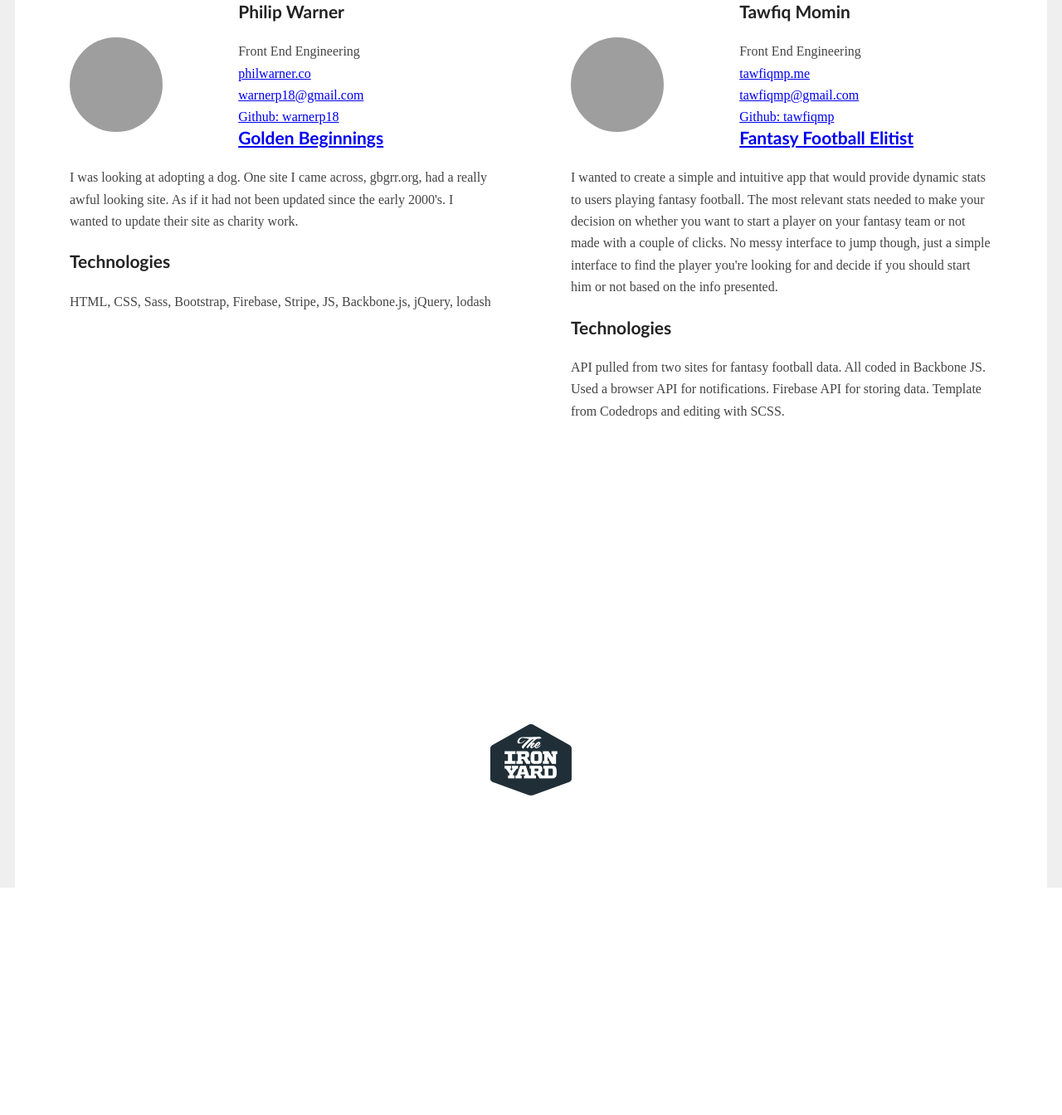
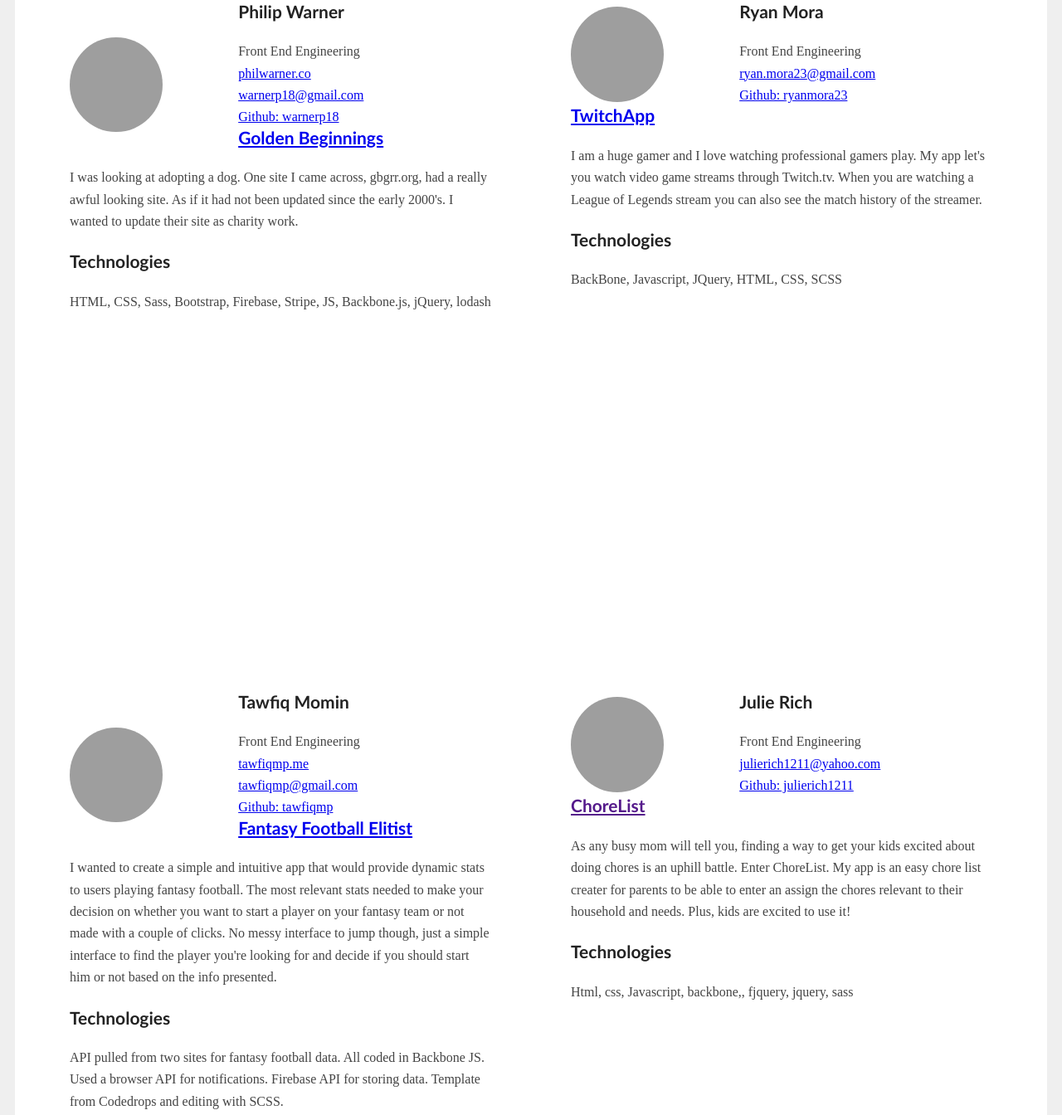
Before and after one commit to dorton/TheIronYardDemoDay.com, a website: page c/houston/sept2014.html in a window 1280 px wide. Shown: the part 7544-8888 px from the top of the page at 83% size. Before the commit the page ends 8614 px from the top, so only its background shows below. Drawn offline with Linux system fonts and the light colour scheme; grey boxes are pictures that could not be loaded.

Commit message:
coolbeans

```diff
--- a/c/houston/sept2014.html
+++ b/c/houston/sept2014.html
@@ -476,10 +476,10 @@
 
         </div>
 
-        <!--  <div class="project vslide">
+         <div class="project vslide">
         <div class="table">
                 <div>
-                    <span style="background-image: url(./images/student_photos/ryan.jpg)">
+                    <span style="background-image: url(https://s3.amazonaws.com/uploads.hipchat.com/31349/1239079/qKkpFf1bkI5xA5T/Screen%20Shot%202014-12-11%20at%2011.45.05%20AM.png)">
                 </div>
                 <div>
                     <h5>Ryan Mora </h5>
@@ -491,11 +491,11 @@
                 </div>
             </div>
             <h5><a href="http://ryanmora23.github.io/TwitchApp" target="_Blank">TwitchApp</a></h5>
-            <p>I wanted to be able to see the match history/ statistics of a player while watching him play.</p>
+            <p>I am a huge gamer and I love watching professional gamers play. My app let's you watch video game streams through Twitch.tv. When you are watching a League of Legends stream you can also see the match history of the streamer.</p>
             <h5>Technologies</h5>
             <p>BackBone, Javascript, JQuery, HTML, CSS, SCSS</p>
 
-        </div> -->
+        </div>
 
         <div class="project vslide">
             <div class="table">
@@ -523,7 +523,7 @@
         </div>
 
 
-        <!-- <div class="project vslide">
+        <div class="project vslide">
         <div class="table">
                 <div>
                     <span style="background-image: url(https://trello-avatars.s3.amazonaws.com/9a917bcb5f94f8afd4eb2a91314eecb8/original.png)">
@@ -537,12 +537,12 @@
                     </p>
                 </div>
             </div>
-            <h5>SortaCloud</h5>
-            <p>SortaCloud is a web application for anyone who has photos across multiple cloud services. Logging in to many different accounts just to find a particular photo can be a hassle. SortaCloud is a place you can view all your photos across all cloud services, rather than just one. Once logged in you are able to connect each cloud service. Currently, SortaCloud support Facebook, Dropbox and Flickr. The future will allow for additional services and the ability to create/share galleries.</p>
+            <h5><a href="" target="_Blank">ChoreList</a></h5>
+            <p>As any busy mom will tell you, finding a way to get your kids excited about doing chores is an uphill battle. Enter ChoreList. My app is an easy chore list creater for parents to be able to enter an assign the chores relevant to their household and needs. Plus, kids are excited to use it! </p>
             <h5>Technologies</h5>
-            <p>Bourbon/Neat/Bitters for styling, Javascript, jQuery, HTML/CSS, SASS/SCSS, Ruby, Rails, Flickr API, Dropbox API, Facebook API, Devise, Postgres, OAuth, Fancybox, Sidekiq, Foreman, Dokku, Digital Ocean deployment</p>
+            <p>Html, css, Javascript,  backbone,,  fjquery, jquery, sass</p>
 
-        </div> -->
+        </div>
 
 
     </div>
```
